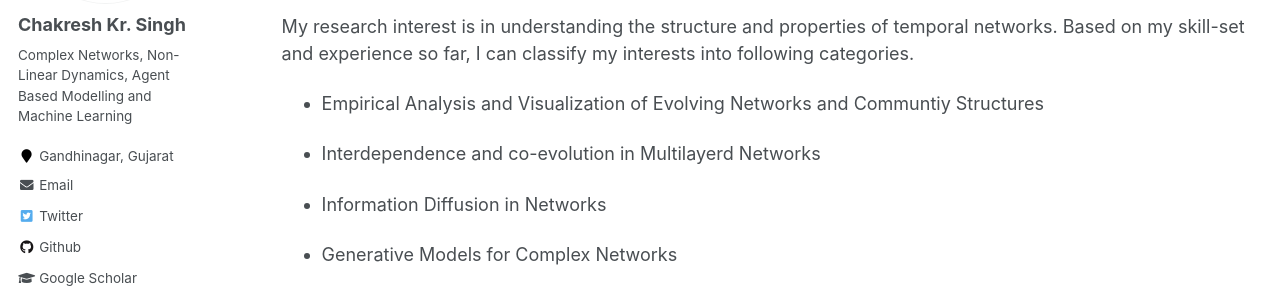
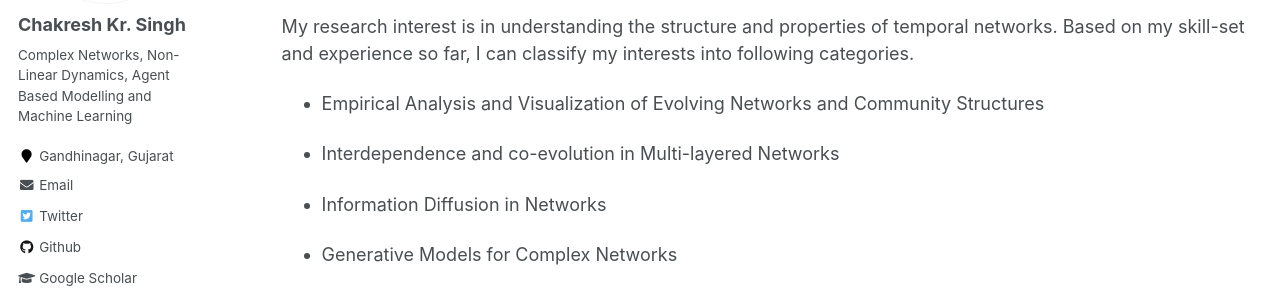
Before and after one commit to ChakreshIITGN/ChakreshIITGN.github.io, a Jekyll site: the page built from _pages/research_interests.md, in a window 1280 px wide and 981 px high. Shown: the part 310-598 px from the top of the window. Built offline with Jekyll 4.4.1, drawn with Linux system fonts in a browser that asks for light colours; some web fonts are replaced.

Commit message:
Update research_interests.md

```diff
--- a/_pages/research_interests.md
+++ b/_pages/research_interests.md
@@ -13,9 +13,9 @@ Studying of Complex Systems and Network Science has overtime emerged as one of t
 
 My research interest is in understanding the structure and properties of temporal networks. Based on my skill-set and experience so far, I can classify my interests into following categories.
 
-* Empirical Analysis and Visualization of Evolving Networks and Communtiy Structures
+* Empirical Analysis and Visualization of Evolving Networks and Community Structures
 
-* Interdependence and co-evolution in Multilayerd Networks
+* Interdependence and co-evolution in Multi-layered Networks
 
 * Information Diffusion in Networks
 
```
